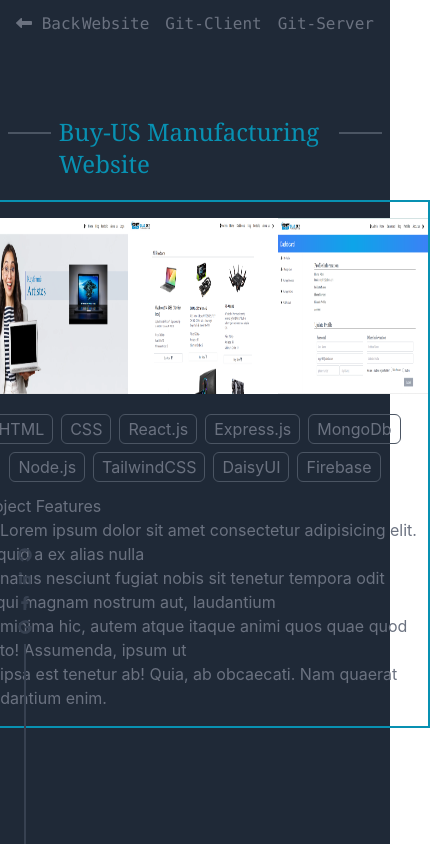
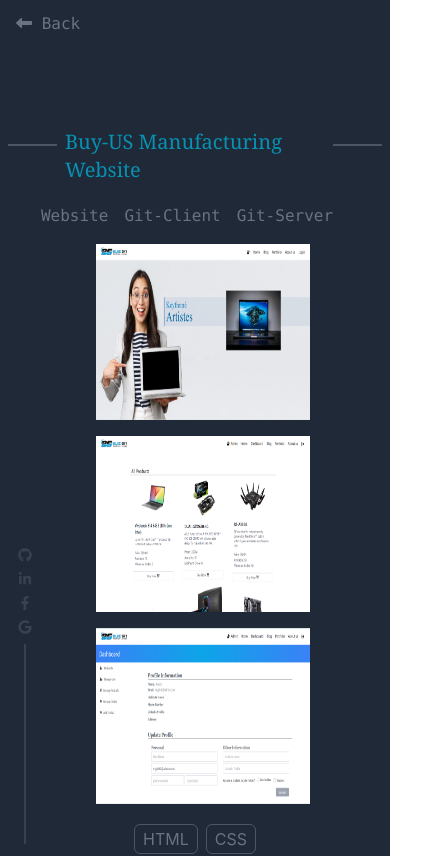
Before and after one commit to ijTuhin/portfolio-ijtuhin, a React (Create React App) app: page /project-I in a window 390 px wide. Shown: the top 856 px of the page, 430 px wide, since content can reach past the window. Built offline with nearby package versions, Linux system fonts and the light colour scheme; a web font is replaced by a local one; what tw-elements would draw is missing.

Commit message:
project details route responsive

```diff
--- a/src/PortfolioPage/Portfolio/Portfolio.js
+++ b/src/PortfolioPage/Portfolio/Portfolio.js
@@ -27,7 +27,7 @@ const Portfolio = () => {
                 </div>
                 <div id='project'>
                     <Projects></Projects>
-                    <ProblemSolving></ProblemSolving>
+                    {/* <ProblemSolving></ProblemSolving> */}
                 </div>
                 <div id='contact'>
                     <ContactMe></ContactMe>
--- a/src/PortfolioPage/Projects/ProjectI.js
+++ b/src/PortfolioPage/Projects/ProjectI.js
@@ -13,25 +13,30 @@ const ProjectI = () => {
             <div className='absolute top-3 left-0 font-mono'>
                 <Link to='/' className='ml-4 font-mono hover:font-medium hover:text-cyan-600'><FontAwesomeIcon icon={faLeftLong}></FontAwesomeIcon> Back</Link>
             </div>
-            <div className='absolute top-3 right-0 font-mono'>
+            <div className='absolute top-3 right-0 font-mono md:inline-block hidden'>
                 <a className='mr-4 hover:font-medium hover:text-cyan-600' href="https://product-manufacturer-site.web.app/" target='_blank' rel='noreferrer'>Website</a>
                 <a className='mr-4 hover:font-medium hover:text-cyan-600' href="https://github.com/programming-hero-web-course1/manufacturer-website-client-side-ijTuhin" target='_blank' rel='noreferrer'>Git-Client</a>
                 <a className='mr-4 hover:font-medium hover:text-cyan-600' href="https://github.com/programming-hero-web-course1/manufacturer-website-server-side-ijTuhin" target='_blank' rel='noreferrer'>Git-Server</a>
             </div>
-            <div className='flex flex-col justify-center items-center w-screen h-screen detail'>
-                <div className='flex justify-center mb-5 detail-header w-full'>
+            <div className='flex flex-col justify-center items-center w-screen md:h-screen h-full detail'>
+                <div className='flex justify-center mb-5 md:mt-0 mt-32 detail-header w-full'>
                     <span className='border-b-2 border-gray-600 md:w-20 w-14 mt-2.5 mx-2 h-2'></span>
-                    <h1 className='text-gray-500 md:text-2xl text-2xl font-medium font-serif'>Buy-US Manufacturing Website</h1>
+                    <h1 className='text-gray-500 md:text-2xl text-xl font-medium font-serif'>Buy-US Manufacturing Website</h1>
                     <span className='border-b-2 border-gray-600 md:w-20 w-14 mt-2.5 mx-2 h-2'></span>
                 </div>
-                <div className='border-2 border-gray-500 mx-20 p-2 details-box hover:border-gray-500'>
-                    <div className='flex justify-center items-center'>
+                <div className='font-mono inline-block md:hidden'>
+                    <a className='mr-4 hover:font-medium hover:text-cyan-600' href="https://product-manufacturer-site.web.app/" target='_blank' rel='noreferrer'>Website</a>
+                    <a className='mr-4 hover:font-medium hover:text-cyan-600' href="https://github.com/programming-hero-web-course1/manufacturer-website-client-side-ijTuhin" target='_blank' rel='noreferrer'>Git-Client</a>
+                    <a className='mr-4 hover:font-medium hover:text-cyan-600' href="https://github.com/programming-hero-web-course1/manufacturer-website-server-side-ijTuhin" target='_blank' rel='noreferrer'>Git-Server</a>
+                </div>
+                <div className='md:border-2 border-gray-500 mx-20 md:mb-0 mb-32 p-2 details-box hover:border-gray-500'>
+                    <div className='flex md:flex-row flex-col justify-center items-center'>
                         <div><img className='w-72 h-44 m-2' src={projectI1} alt="" /></div>
                         <div><img className='w-72 h-44 m-2' src={projectI2} alt="" /></div>
                         <div><img className='w-72 h-44 m-2' src={projectI3} alt="" /></div>
                     </div>
-                    <div className='w-full flex justify-center my-2'>
-                        <div className='w-[450px] flex flex-wrap justify-center'>
+                    <div className='w-full flex flex-col justify-center my-2'>
+                        <div className='md:w-[450px] flex flex-wrap justify-center'>
                             <p className='m-1 px-2 py-0.5 hover:border-cyan-500 hover:text-cyan-500  rounded-md border border-gray-600'>HTML</p>
                             <p className='m-1 px-2 py-0.5 hover:border-cyan-500 hover:text-cyan-500  rounded-md border border-gray-600'>CSS</p>
                             <p className='m-1 px-2 py-0.5 hover:border-cyan-500 hover:text-cyan-500  rounded-md border border-gray-600'>React.js</p>
--- a/src/PortfolioPage/Projects/ProjectII.js
+++ b/src/PortfolioPage/Projects/ProjectII.js
@@ -13,25 +13,30 @@ const ProjectII = () => {
             <div className='absolute top-3 left-0 font-mono'>
                 <Link to='/' className='ml-4 font-mono hover:font-medium hover:text-cyan-600'><FontAwesomeIcon icon={faLeftLong}></FontAwesomeIcon> Back</Link>
             </div>
-            <div className='absolute top-3 right-0 font-mono'>
+            <div className='absolute top-3 right-0 font-mono md:inline-block hidden'>
                 <a className='mr-4 hover:font-medium hover:text-cyan-600' href="https://warehouse-management-ui.web.app/" target='_blank' rel='noreferrer'>Website</a>
                 <a className='mr-4 hover:font-medium hover:text-cyan-600' href="https://github.com/ProgrammingHeroWC4/warehouse-management-client-side-ijTuhin" target='_blank' rel='noreferrer'>Git-Client</a>
                 <a className='mr-4 hover:font-medium hover:text-cyan-600' href="https://github.com/ProgrammingHeroWC4/warehouse-management-server-side-ijTuhin" target='_blank' rel='noreferrer'>Git-Server</a>
             </div>
-            <div className='flex flex-col justify-center items-center w-screen h-screen detail'>
-                <div className='flex justify-center mb-5 detail-header w-full'>
+            <div className='flex flex-col justify-center items-center w-screen md:h-screen h-full detail'>
+                <div className='flex justify-center mb-5 md:mt-0 mt-32 detail-header w-full'>
                     <span className='border-b-2 border-gray-600 md:w-20 w-14 mt-2.5 mx-2 h-2'></span>
-                    <h1 className='text-gray-500 md:text-2xl text-2xl font-medium font-serif'>HeroKu Motor Bike</h1>
+                    <h1 className='text-gray-500 md:text-2xl text-xl font-medium font-serif'>HeroKu Motor Bike</h1>
                     <span className='border-b-2 border-gray-600 md:w-20 w-14 mt-2.5 mx-2 h-2'></span>
                 </div>
-                <div className='border-2 border-gray-500 mx-20 p-2 details-box hover:border-gray-500'>
-                    <div className='flex justify-center items-center'>
+                <div className='font-mono inline-block md:hidden'>
+                    <a className='mr-4 hover:font-medium hover:text-cyan-600' href="https://warehouse-management-ui.web.app/" target='_blank' rel='noreferrer'>Website</a>
+                    <a className='mr-4 hover:font-medium hover:text-cyan-600' href="https://github.com/ProgrammingHeroWC4/warehouse-management-client-side-ijTuhin" target='_blank' rel='noreferrer'>Git-Client</a>
+                    <a className='mr-4 hover:font-medium hover:text-cyan-600' href="https://github.com/ProgrammingHeroWC4/warehouse-management-server-side-ijTuhin" target='_blank' rel='noreferrer'>Git-Server</a>
+                </div>
+                <div className='md:border-2 border-gray-500 mx-20 md:mb-0 mb-32 p-2 details-box hover:border-gray-500'>
+                    <div className='flex md:flex-row flex-col justify-center items-center'>
                         <div><img className='w-72 h-44 m-2' src={projectII1} alt="" /></div>
                         <div><img className='w-72 h-44 m-2' src={projectII2} alt="" /></div>
                         <div><img className='w-72 h-44 m-2' src={projectII3} alt="" /></div>
                     </div>
                     <div className='w-full flex justify-center my-2'>
-                        <div className='w-[450px] flex flex-wrap justify-center'>
+                        <div className='md:w-[450px] flex flex-wrap justify-center'>
                             <p className='m-1 px-2 py-0.5 hover:border-cyan-500 hover:text-cyan-500  rounded-md border border-gray-600'>HTML</p>
                             <p className='m-1 px-2 py-0.5 hover:border-cyan-500 hover:text-cyan-500  rounded-md border border-gray-600'>CSS</p>
                             <p className='m-1 px-2 py-0.5 hover:border-cyan-500 hover:text-cyan-500  rounded-md border border-gray-600'>React.js</p>
--- a/src/PortfolioPage/Projects/ProjectIII.js
+++ b/src/PortfolioPage/Projects/ProjectIII.js
@@ -13,25 +13,30 @@ const ProjectIII = () => {
             <div className='absolute top-3 left-0 font-mono'>
                 <Link to='/' className='ml-4 font-mono hover:font-medium hover:text-cyan-600'><FontAwesomeIcon icon={faLeftLong}></FontAwesomeIcon> Back</Link>
             </div>
-            <div className='absolute top-3 right-0 font-mono'>
+            <div className='absolute top-3 right-0 font-mono md:inline-block hidden'>
                 <a className='mr-4 hover:font-medium hover:text-cyan-600' href="https://ijtuhin.github.io/travelingSite-php/" target='_blank' rel='noreferrer'>Website</a>
                 <a className='mr-4 hover:font-medium hover:text-cyan-600' href="https://github.com/ijTuhin/travelingSite-php" target='_blank' rel='noreferrer'>Git-Client</a>
                 <a className='mr-4 text-gray-600' href="/" target='_blank' rel='noreferrer'>Git-Server</a>
             </div>
-            <div className='flex flex-col justify-center items-center w-screen h-screen detail'>
-                <div className='flex justify-center mb-5 detail-header w-full'>
+            <div className='flex flex-col justify-center items-center w-screen md:h-screen h-full detail'>
+                <div className='flex justify-center mb-5 md:mt-0 mt-32 detail-header w-full'>
                     <span className='border-b-2 border-gray-600 md:w-20 w-14 mt-2.5 mx-2 h-2'></span>
-                    <h1 className='text-gray-500 md:text-2xl text-2xl font-medium font-serif'>RouteTo Go-Wonder</h1>
+                    <h1 className='text-gray-500 md:text-2xl text-xl font-medium font-serif'>RouteTo Go-Wonder</h1>
                     <span className='border-b-2 border-gray-600 md:w-20 w-14 mt-2.5 mx-2 h-2'></span>
                 </div>
-                <div className='border-2 border-gray-500 mx-20 p-2 details-box hover:border-gray-500'>
-                    <div className='flex justify-center items-center'>
+                <div className='font-mono inline-block md:hidden'>
+                    <a className='mr-4 hover:font-medium hover:text-cyan-600' href="https://ijtuhin.github.io/travelingSite-php/" target='_blank' rel='noreferrer'>Website</a>
+                    <a className='mr-4 hover:font-medium hover:text-cyan-600' href="https://github.com/ijTuhin/travelingSite-php" target='_blank' rel='noreferrer'>Git-Client</a>
+                    <a className='mr-4 text-gray-600' href="/" target='_blank' rel='noreferrer'>Git-Server</a>
+                </div>
+                <div className='md:border-2 border-gray-500 mx-20 md:mb-0 mb-32 p-2 details-box hover:border-gray-500'>
+                    <div className='flex md:flex-row flex-col justify-center items-center'>
                         <div><img className='w-72 h-44 m-2' src={projectIII1} alt="" /></div>
                         <div><img className='w-72 h-44 m-2' src={projectIII2} alt="" /></div>
                         <div><img className='w-72 h-44 m-2' src={projectIII3} alt="" /></div>
                     </div>
                     <div className='w-full flex justify-center my-2'>
-                        <div className='w-[450px] flex flex-wrap justify-center'>
+                        <div className='md:w-[450px] flex flex-wrap justify-center'>
                             <p className='m-1 px-2 py-0.5 hover:border-cyan-500 hover:text-cyan-500  rounded-md border border-gray-600'>HTML</p>
                             <p className='m-1 px-2 py-0.5 hover:border-cyan-500 hover:text-cyan-500  rounded-md border border-gray-600'>CSS</p>
                             <p className='m-1 px-2 py-0.5 hover:border-cyan-500 hover:text-cyan-500  rounded-md border border-gray-600'>JavaScript</p>
--- a/src/PortfolioPage/Projects/ProjectIV.js
+++ b/src/PortfolioPage/Projects/ProjectIV.js
@@ -13,25 +13,30 @@ const ProjectIV = () => {
             <div className='absolute top-3 left-0 font-mono'>
                 <Link to='/' className='ml-4 font-mono hover:font-medium hover:text-cyan-600'><FontAwesomeIcon icon={faLeftLong}></FontAwesomeIcon> Back</Link>
             </div>
-            <div className='absolute top-3 right-0 font-mono'>
+            <div className='absolute top-3 right-0 font-mono md:inline-block hidden'>
                 <a className='mr-4 hover:font-medium hover:text-cyan-600' href="https://catering-service-provider.web.app/" target='_blank' rel='noreferrer'>Website</a>
                 <a className='mr-4 hover:font-medium hover:text-cyan-600' href="https://github.com/programming-hero-web-course-4/independent-service-provider-ijTuhin" target='_blank' rel='noreferrer'>Git-Client</a>
                 <a className='mr-4 text-gray-600' href="/" target='_blank' rel='noreferrer'>Git-Server</a>
             </div>
-            <div className='flex flex-col justify-center items-center w-screen h-screen detail'>
-                <div className='flex justify-center mb-5 detail-header w-full'>
+            <div className='flex flex-col justify-center items-center w-screen md:h-screen h-full detail'>
+                <div className='flex justify-center mb-5 md:mt-0 mt-32 detail-header w-full'>
                     <span className='border-b-2 border-gray-600 md:w-20 w-14 mt-2.5 mx-2 h-2'></span>
-                    <h1 className='text-gray-500 md:text-2xl text-2xl font-medium font-serif'>Foodie Food Catering Service</h1>
+                    <h1 className='text-gray-500 md:text-2xl text-xl font-medium font-serif'>Foodie Food Catering Service</h1>
                     <span className='border-b-2 border-gray-600 md:w-20 w-14 mt-2.5 mx-2 h-2'></span>
                 </div>
-                <div className='border-2 border-gray-500 mx-20 p-2 details-box hover:border-gray-500'>
-                    <div className='flex justify-center items-center'>
+                <div className='md:border-2 border-gray-500 mx-20 md:mb-0 mb-32 p-2 details-box hover:border-gray-500'>
+                    <div className='flex md:flex-row flex-col justify-center items-center'>
                         <div><img className='w-72 h-44 m-2' src={projectIV1} alt="" /></div>
                         <div><img className='w-72 h-44 m-2' src={projectIV2} alt="" /></div>
                         <div><img className='w-72 h-44 m-2' src={projectIV3} alt="" /></div>
                     </div>
+                    <div className='font-mono inline-block md:hidden'>
+                        <a className='mr-4 hover:font-medium hover:text-cyan-600' href="https://catering-service-provider.web.app/" target='_blank' rel='noreferrer'>Website</a>
+                        <a className='mr-4 hover:font-medium hover:text-cyan-600' href="https://github.com/programming-hero-web-course-4/independent-service-provider-ijTuhin" target='_blank' rel='noreferrer'>Git-Client</a>
+                        <a className='mr-4 text-gray-600' href="/" target='_blank' rel='noreferrer'>Git-Server</a>
+                    </div>
                     <div className='w-full flex justify-center my-2'>
-                        <div className='w-[450px] flex flex-wrap justify-center'>
+                        <div className='md:w-[450px] flex flex-wrap justify-center'>
                             <p className='m-1 px-2 py-0.5 hover:border-cyan-500 hover:text-cyan-500  rounded-md border border-gray-600'>HTML</p>
                             <p className='m-1 px-2 py-0.5 hover:border-cyan-500 hover:text-cyan-500  rounded-md border border-gray-600'>CSS</p>
                             <p className='m-1 px-2 py-0.5 hover:border-cyan-500 hover:text-cyan-500  rounded-md border border-gray-600'>React.js</p>
--- a/src/PortfolioPage/Projects/ProjectV.js
+++ b/src/PortfolioPage/Projects/ProjectV.js
@@ -13,25 +13,30 @@ const ProjectV = () => {
             <div className='absolute top-3 left-0 font-mono'>
                 <Link to='/' className='ml-4 font-mono hover:font-medium hover:text-cyan-600'><FontAwesomeIcon icon={faLeftLong}></FontAwesomeIcon> Back</Link>
             </div>
-            <div className='absolute top-3 right-0 font-mono'>
+            <div className='absolute top-3 right-0 font-mono md:inline-block hidden'>
                 <a className='mr-4 hover:font-medium hover:text-cyan-600' href="https://de-ornam.netlify.app/" target='_blank' rel='noreferrer'>Website</a>
                 <a className='mr-4 hover:font-medium hover:text-cyan-600' href="https://github.com/Programming-Hero-Web-Course4/lucky-one-ijTuhin" target='_blank' rel='noreferrer'>Git-Client</a>
                 <a className='mr-4 text-gray-600' href="/" target='_blank' rel='noreferrer'>Git-Server</a>
             </div>
-            <div className='flex flex-col justify-center items-center w-screen h-screen detail'>
-                <div className='flex justify-center mb-5 detail-header w-full'>
+            <div className='flex flex-col justify-center items-center w-screen md:h-screen h-full detail'>
+                <div className='flex justify-center mb-5 md:mt-0 mt-32 detail-header w-full'>
                     <span className='border-b-2 border-gray-600 md:w-20 w-14 mt-2.5 mx-2 h-2'></span>
-                    <h1 className='text-gray-500 md:text-2xl text-2xl font-medium font-serif'>De Ornam&</h1>
+                    <h1 className='text-gray-500 md:text-2xl text-xl font-medium font-serif'>De Ornam&</h1>
                     <span className='border-b-2 border-gray-600 md:w-20 w-14 mt-2.5 mx-2 h-2'></span>
                 </div>
-                <div className='border-2 border-gray-500 mx-20 p-2 details-box hover:border-gray-500'>
-                    <div className='flex justify-center items-center'>
+                <div className='md:border-2 border-gray-500 mx-20 md:mb-0 mb-32 p-2 details-box hover:border-gray-500'>
+                    <div className='flex md:flex-row flex-col justify-center items-center'>
                         <div><img className='w-72 h-44 m-2' src={projectV1} alt="" /></div>
                         <div><img className='w-72 h-44 m-2' src={projectV2} alt="" /></div>
                         <div><img className='w-72 h-44 m-2' src={projectV3} alt="" /></div>
                     </div>
+                    <div className='font-mono inline-block md:hidden'>
+                        <a className='mr-4 hover:font-medium hover:text-cyan-600' href="https://de-ornam.netlify.app/" target='_blank' rel='noreferrer'>Website</a>
+                        <a className='mr-4 hover:font-medium hover:text-cyan-600' href="https://github.com/Programming-Hero-Web-Course4/lucky-one-ijTuhin" target='_blank' rel='noreferrer'>Git-Client</a>
+                        <a className='mr-4 text-gray-600' href="/" target='_blank' rel='noreferrer'>Git-Server</a>
+                    </div>
                     <div className='w-full flex justify-center my-2'>
-                        <div className='w-[450px] flex flex-wrap justify-center'>
+                        <div className='md:w-[450px] flex flex-wrap justify-center'>
                             <p className='m-1 px-2 py-0.5 hover:border-cyan-500 hover:text-cyan-500  rounded-md border border-gray-600'>HTML</p>
                             <p className='m-1 px-2 py-0.5 hover:border-cyan-500 hover:text-cyan-500  rounded-md border border-gray-600'>CSS</p>
                             <p className='m-1 px-2 py-0.5 hover:border-cyan-500 hover:text-cyan-500  rounded-md border border-gray-600'>React.js</p>
```
